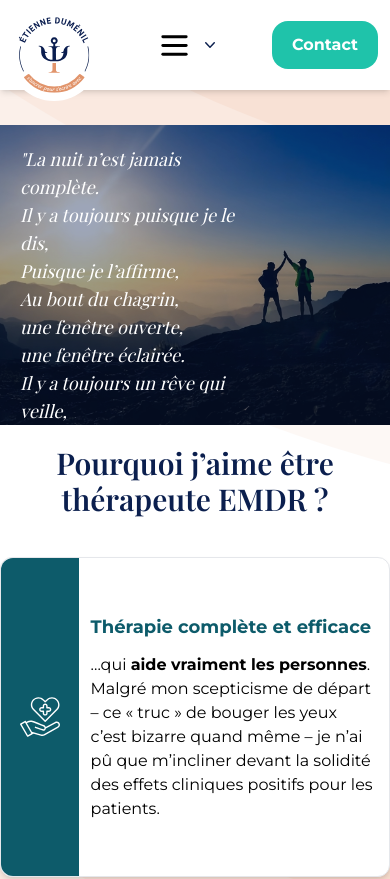
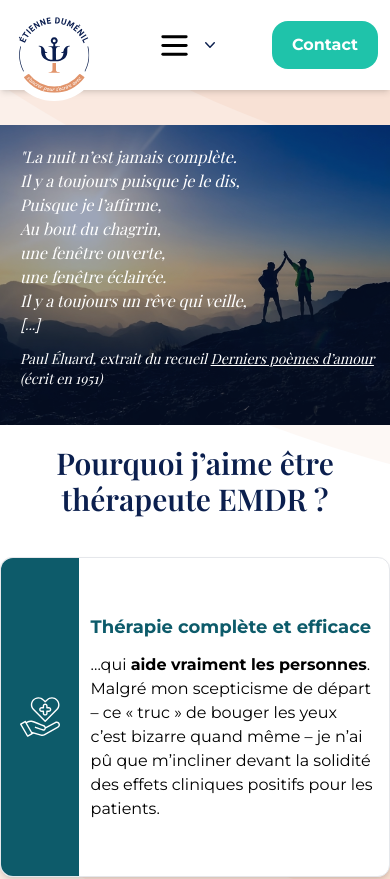
Before and after one commit to FCHDev/emdr-paris, a React (Create React App) app: page / in a window 390 px wide. Shown: the top 879 px of the page. Built offline with nearby package versions, Linux system fonts and the light colour scheme.

Commit message:
Alignement texte poème

```diff
--- a/src/pages/Accueil.js
+++ b/src/pages/Accueil.js
@@ -16,7 +16,7 @@
             <div className="w-full mx-auto relative -z-10">
                 <img className="h-[300px] w-full object-cover" src={imageAccueil} alt="accueil"/>
                 <div className="absolute top-0 bg-bleu w-full h-full text-white bg-opacity-40">
-                    <div className="flex flex-col lg:flex-row w-full h-full lg:h-3/4 py-5 font-classic italic text-lg lg:text-lg">
+                    <div className="flex flex-col lg:flex-row w-full h-full lg:h-3/4 py-5 font-classic italic text-base lg:text-lg">
                         <span className="flex w-2/3 lg:w-1/4 pl-5 lg:pl-20 font-title items-top lg:pt-5">
                         "La nuit n’est jamais complète.<br/>
                         Il y a toujours puisque je le dis,<br/>
@@ -33,7 +33,7 @@
                         une main ouverte,<br/>
                         des yeux attentifs,<br/>
                         une vie : la vie à se partager."</span>
-                        <span className="lg:hidden pl-5 text-xs">[...]</span>
+                        <span className="lg:hidden pl-5">[...]</span>
                         <p className="lg:hidden italic font-title text-sm pl-5 pt-3">Paul Éluard, extrait du recueil <span className="underline">Derniers poèmes d’amour</span> (écrit en 1951)</p>
                     </div>
                     <blockquote className="hidden lg:block lg:pl-16">
```
